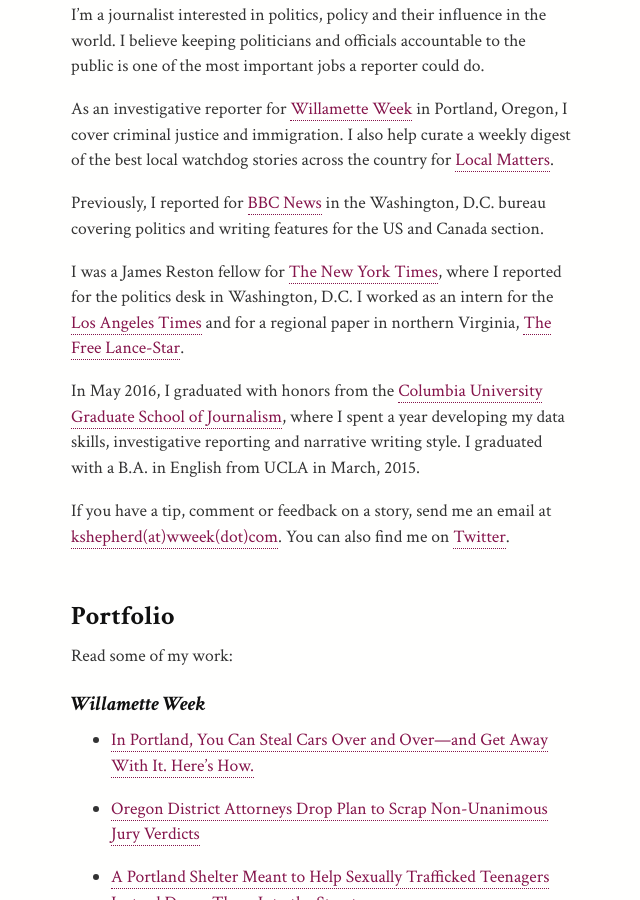
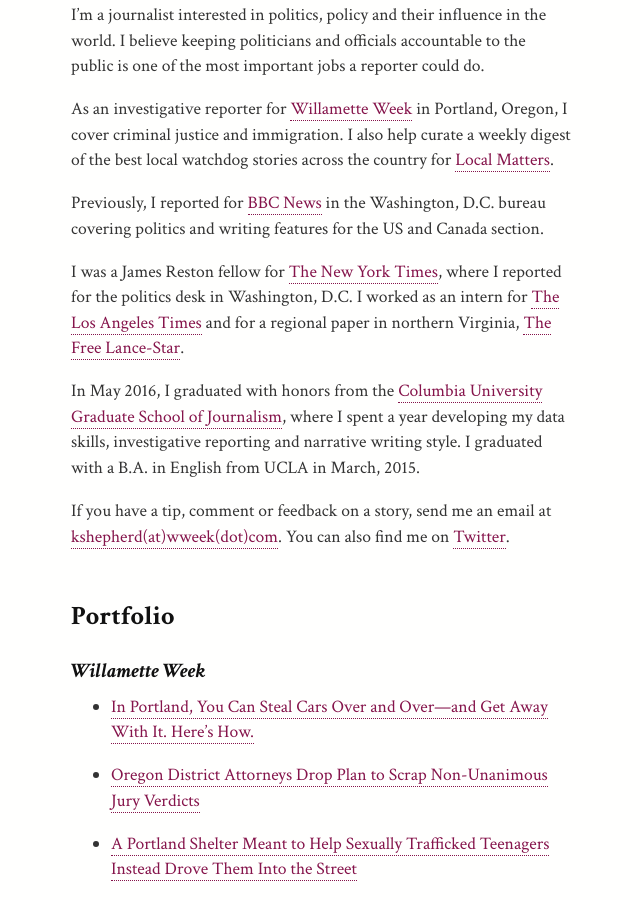
Before and after one commit to ksheps/ksheps.github.io, a Jekyll site: the page built from index.md, in a window 1280 px wide and 900 px high, scrolled down 443 px. Shown: the whole window, without its empty margins (319-959 px from the left). Built offline with Jekyll 4.4.1, drawn with Linux system fonts in a browser that asks for light colours.

Commit message:
Update index.md

```diff
--- a/index.md
+++ b/index.md
@@ -14,15 +14,13 @@ As an investigative reporter for [Willamette Week](http://www.wweek.com/pb/autho
 
 Previously, I reported for [BBC News](http://www.bbc.com/news) in the Washington, D.C. bureau covering politics and writing features for the US and Canada section.
 
-I was a James Reston fellow for [The New York Times](//nytimes.com), where I reported for the politics desk in Washington, D.C. I worked as an intern for the [Los Angeles Times](//latimes.com) and for a regional paper in northern Virginia, [The Free Lance-Star](//fredericksburg.com).
+I was a James Reston fellow for [The New York Times](//nytimes.com), where I reported for the politics desk in Washington, D.C. I worked as an intern for [The Los Angeles Times](//latimes.com) and for a regional paper in northern Virginia, [The Free Lance-Star](//fredericksburg.com).
 
 In May 2016, I graduated with honors from the [Columbia University Graduate School of Journalism](//www.journalism.columbia.edu/), where I spent a year developing my data skills, investigative reporting and narrative writing style. I graduated with a B.A. in English from UCLA in March, 2015.
 
 If you have a tip, comment or feedback on a story, send me an email at [kshepherd(at)wweek(dot)com](mailto:kshepherd@wweek.com). You can also find me on [Twitter](//twitter.com/katemshepherd).
 
 ## Portfolio
-
-Read some of my work:
 
 ### Willamette Week
 
```
